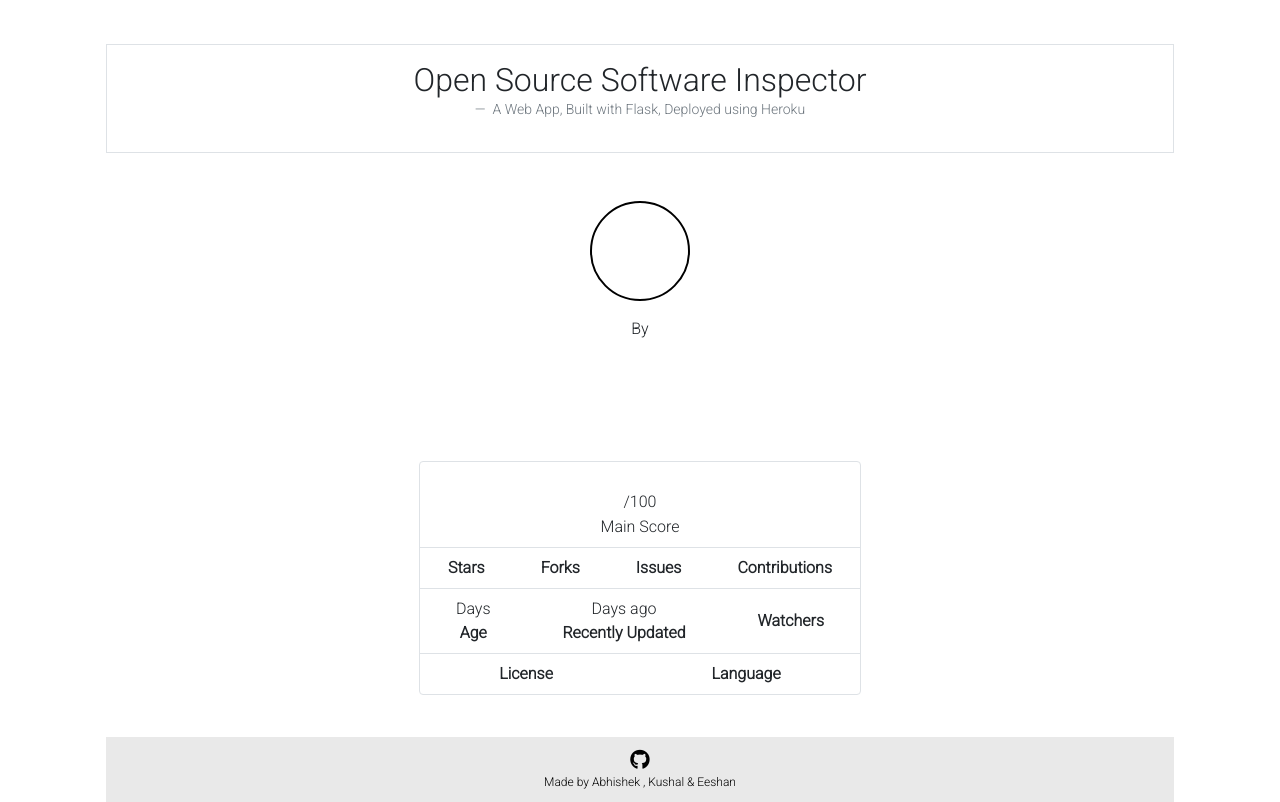
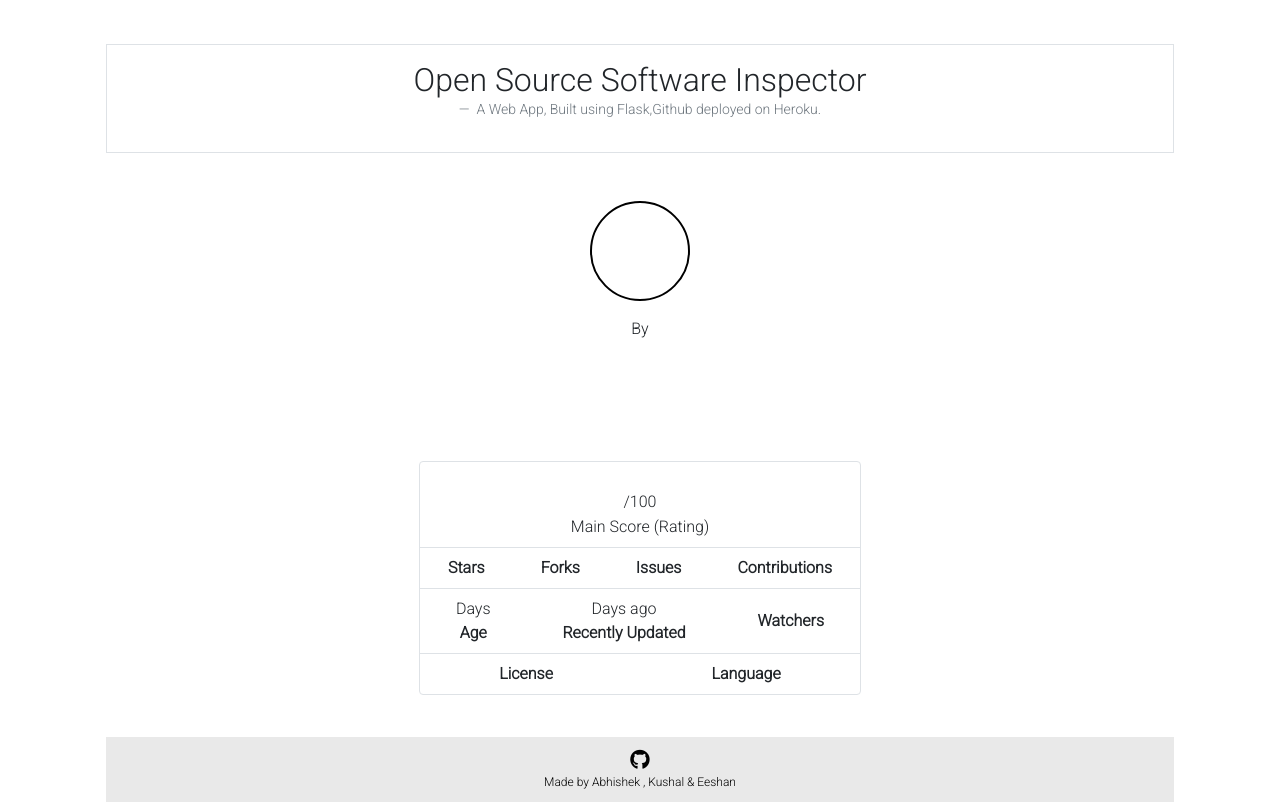
Before and after one commit to abhisheksk24/trojenhex-ossinspector, a Flask app: template templates/result.html in a window 1280 px wide. Shown: the top 802 px of the page. Run offline with Flask 2, Linux system fonts and the light colour scheme; the template is opened without the code that fills it, so the values that code supplies are empty; some libraries are stand-ins or nearby versions.

Commit message:
Update result.html

```diff
--- a/templates/result.html
+++ b/templates/result.html
@@ -26,7 +26,7 @@
                                     <h2>Open Source Software Inspector</h2>
                                 </blockquote>
                                 <figcaption class="blockquote-footer">
-                                    A Web App, Built with Flask, Deployed using Heroku
+                                    A Web App, Built using Flask,Github deployed on Heroku.
                                 </figcaption>
                             </figure>
 
@@ -81,7 +81,7 @@
                                                 <div class="text-center score py-2">
                                                     <div class="rating-out"><span class="get-rating">{{ ui_score
                                                             }}</span><span class="font-weight-bold">/100</span></div>
-                                                    <div><span>Main Score</span></div>
+                                                    <div><span>Main Score (Rating)</span></div>
                                                 </div>
                                                 <div
                                                     class="d-flex justify-content-around align-items-center align-content-center border-top">
```
